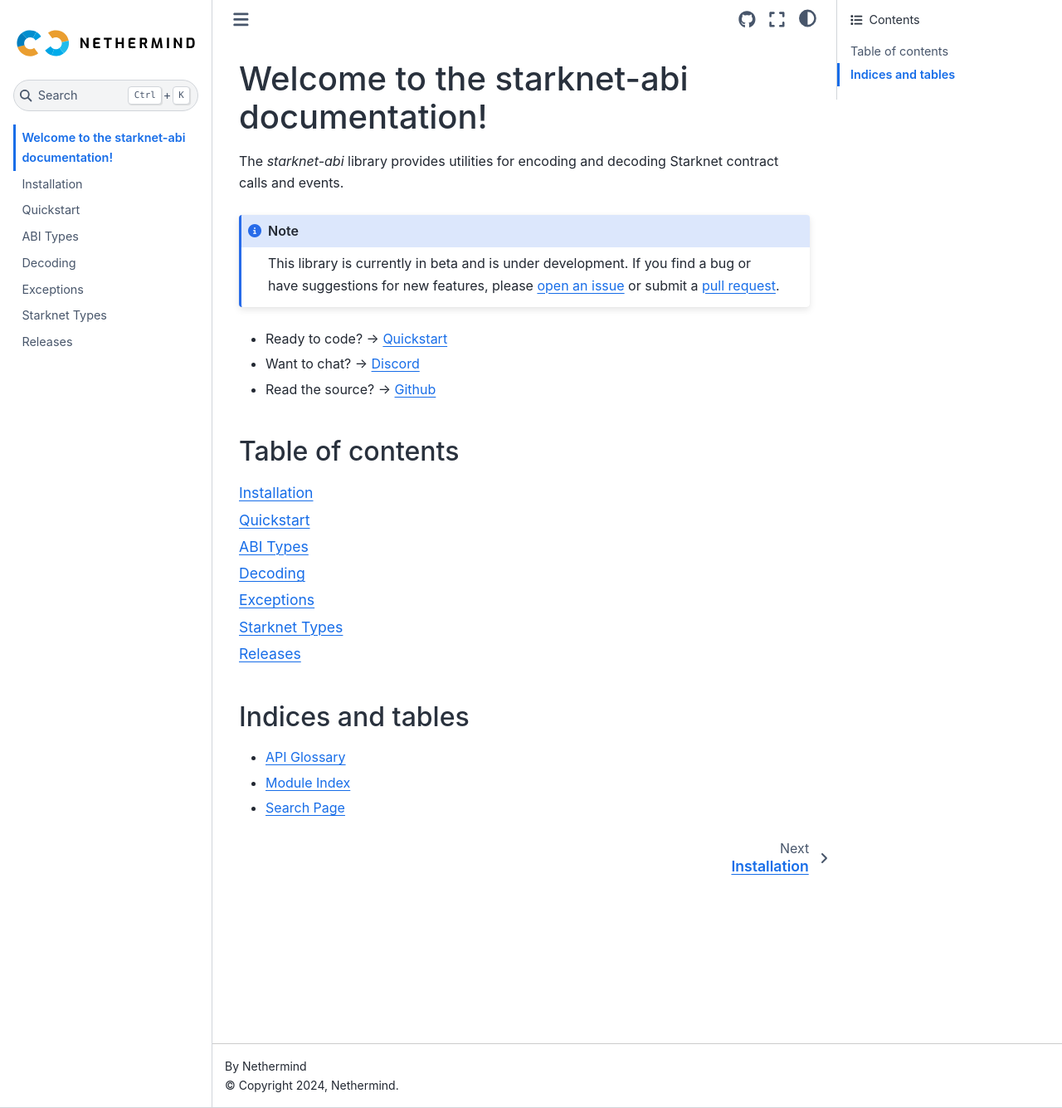
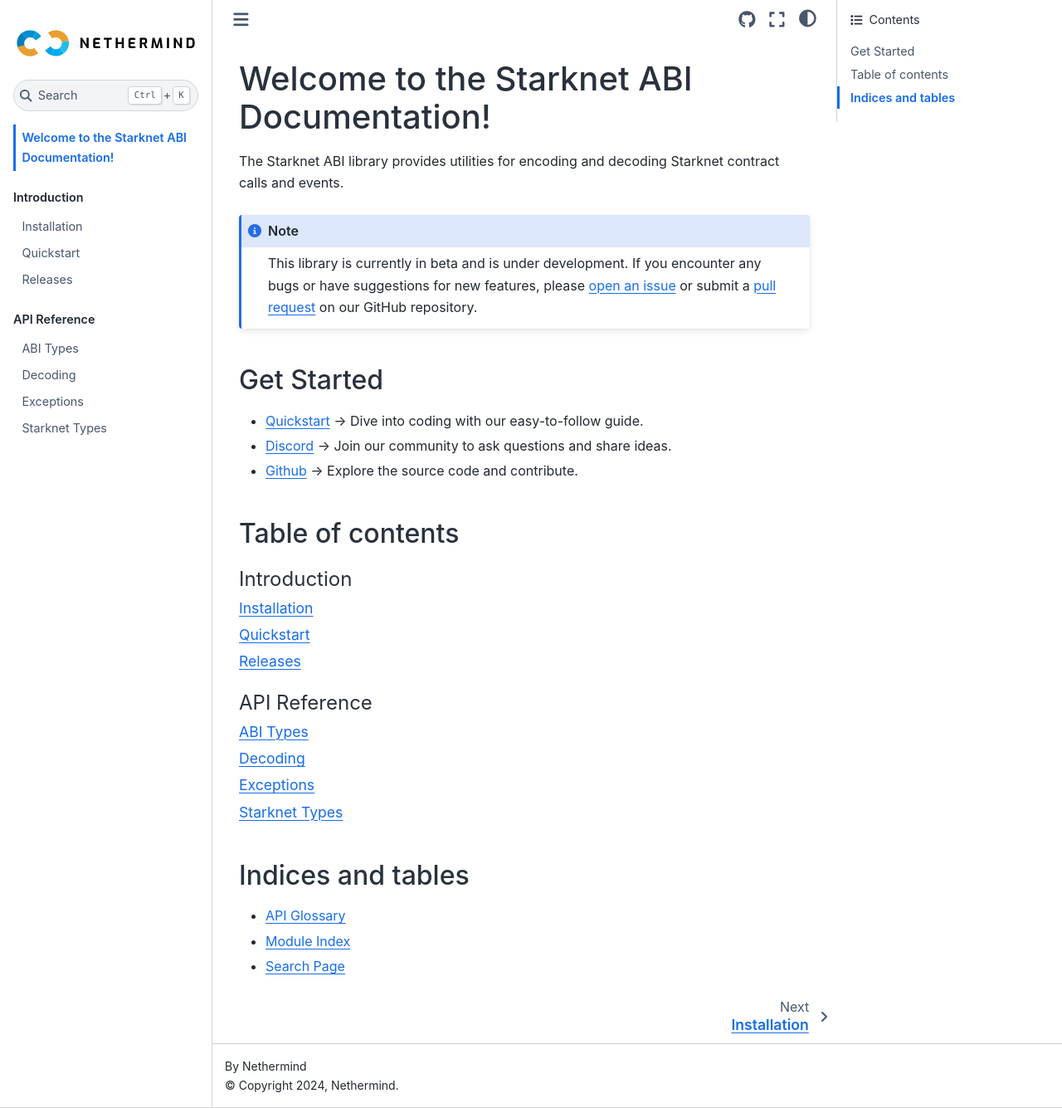
Before and after one commit to NethermindEth/starknet-abi, a Sphinx documentation site: the page built from docs/source/index.rst, in a window 1280 px wide and 1335 px high. Shown: the whole window at 83% size. Built offline with Sphinx 7.4.7 and the Sphinx Book theme 1.1.4, drawn with Linux system fonts in a browser that asks for light colours.

Commit message:
organize sidebars

```diff
--- a/docs/source/index.rst
+++ b/docs/source/index.rst
@@ -1,26 +1,35 @@
-Welcome to the starknet-abi documentation!
+Welcome to the Starknet ABI Documentation!
 ==========================================
 
-The `starknet-abi` library provides utilities for encoding and decoding Starknet contract calls and events.
+The Starknet ABI library provides utilities for encoding and decoding Starknet contract calls and events.
 
 .. note::
-    This library is currently in beta and is under development. If you find a bug or have suggestions for new features, please `open an issue <https://github.com/NethermindEth/starknet-abi/issues/new>`_ or submit a `pull request <https://github.com/NethermindEth/starknet-abi/pulls>`_.
+    This library is currently in beta and is under development. If you encounter any bugs or have suggestions for new features, please `open an issue <https://github.com/NethermindEth/starknet-abi/issues/new>`_ or submit a `pull request <https://github.com/NethermindEth/starknet-abi/pulls>`_  on our GitHub repository.
 
-- Ready to code? → :ref:`quickstart`
-- Want to chat? → `Discord`_
-- Read the source? → `Github`_
+Get Started
+-----------
+
+- :ref:`quickstart` → Dive into coding with our easy-to-follow guide.
+- `Discord`_ → Join our community to ask questions and share ideas.
+- `Github`_ → Explore the source code and contribute.
 
 Table of contents
 -----------------
 
 .. toctree::
     :maxdepth: 1
-    :glob:
+    :caption: Introduction
 
     installation
     quickstart
+    releases
+
+.. toctree::
+    :maxdepth: 1
+    :caption: API Reference
+    :glob:
+
     api/*
-    releases
 
 Indices and tables
 ------------------
```
Also changed, not shown: README.md (+1 -1 lines), 1 other file.
